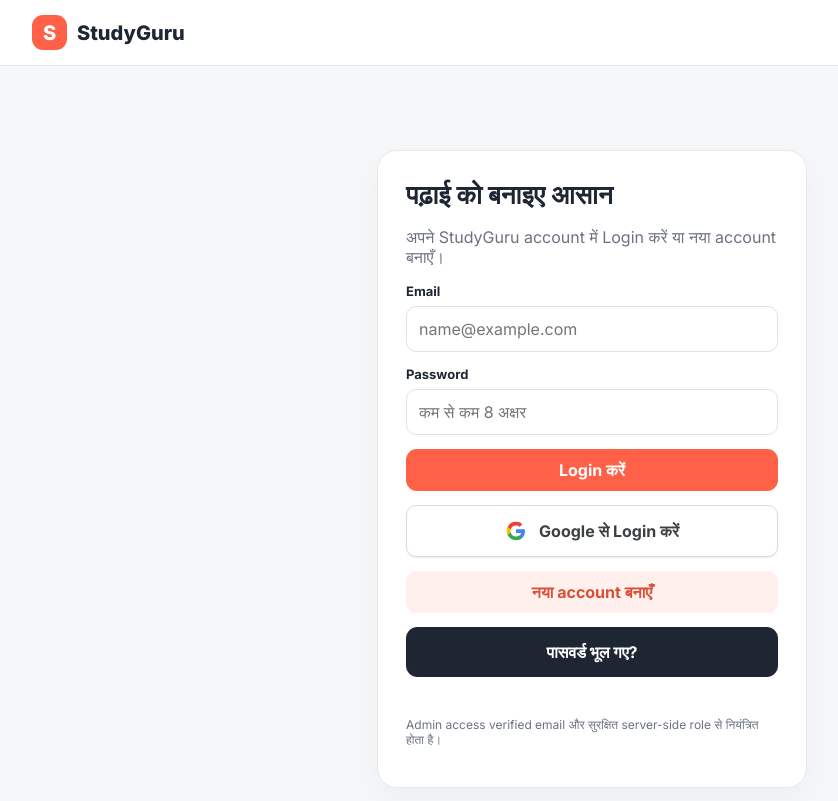
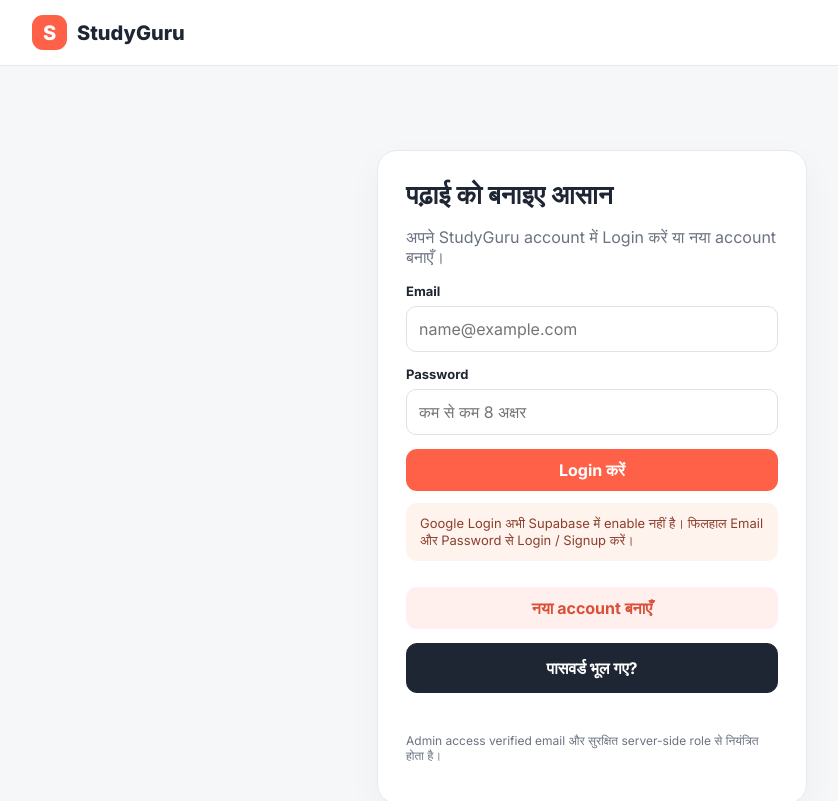
Before and after one commit to devoloperprince07-eng/StudyGuru, a plain HTML site: page index.html in a window 1280 px wide. Shown: the top 801 px of the page, without its empty margins (48-886 px from the left). Drawn offline with nearby package versions, Linux system fonts and the light colour scheme.

Commit message:
Hide unavailable Google OAuth until provider is configured

```diff
--- a/index.html
+++ b/index.html
@@ -19,7 +19,7 @@
 <label>Email</label><input id="email" class="field" type="email" autocomplete="email" placeholder="name@example.com">
 <label>Password</label><input id="password" class="field" type="password" autocomplete="current-password" minlength="8" placeholder="कम से कम 8 अक्षर">
 <button id="authButton" onclick="submitAuth()">Login करें</button>
-<button type="button" class="google-btn" id="googleAuthButton" onclick="loginWithGoogle()"><svg class="google-icon" viewBox="0 0 48 48" aria-hidden="true"><path fill="#4285F4" d="M43.6 24.5c0-1.4-.1-2.8-.4-4.1H24v7.8h11a9.4 9.4 0 0 1-4.1 6.2v5.1h6.6c3.9-3.6 6.1-8.8 6.1-15Z"/><path fill="#34A853" d="M24 44c5.5 0 10.1-1.8 13.5-4.9l-6.6-5.1c-1.8 1.2-4 2-6.9 2-5.3 0-9.8-3.6-11.4-8.4H5.8v5.3A20 20 0 0 0 24 44Z"/><path fill="#FBBC05" d="M12.6 27.6a12 12 0 0 1 0-7.2v-5.3H5.8a20 20 0 0 0 0 17.8l6.8-5.3Z"/><path fill="#EA4335" d="M24 11.9c3 0 5.7 1 7.8 3.1l5.8-5.8C34.1 5.9 29.5 4 24 4A20 20 0 0 0 5.8 15.1l6.8 5.3c1.6-4.9 6.1-8.5 11.4-8.5Z"/></svg><span>Google से Login करें</span></button>
+<div class="notice" id="googleAuthNotice">Google Login अभी Supabase में enable नहीं है। फिलहाल Email और Password से Login / Signup करें।</div>
 <button class="secondary" id="modeButton" onclick="toggleMode()">नया account बनाएँ</button>
 
 <button type="button" class="forgot-btn" onclick="forgotPassword()">पासवर्ड भूल गए?</button>
```
